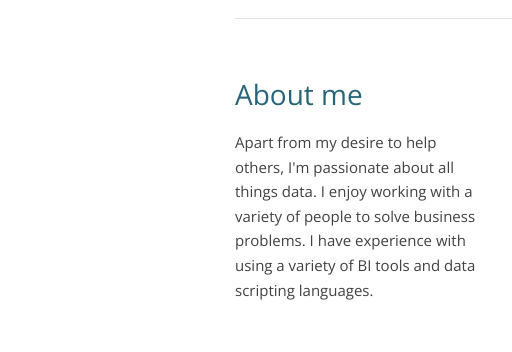
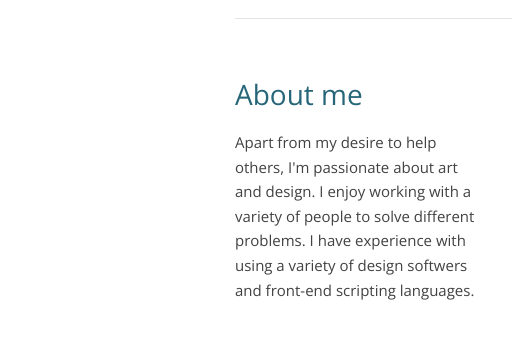
Before and after one commit to rosicnikola/profile, a plain HTML site: page index.html in a window 1280 px wide. Shown: the part 1020-1372 px from the top of the page, 0-512 px from the left. Drawn offline with nearby package versions, Linux system fonts and the light colour scheme; grey boxes are pictures that could not be loaded; a script that the page names is missing.

Commit message:
Update index.html

```diff
--- a/index.html
+++ b/index.html
@@ -94,8 +94,8 @@
 	 	  <div class="col-md-4">
 		  	<h3>About me</h3>
 		    	<p>
-			    	Apart from my desire to help others, I'm passionate about all things data.
-						I enjoy working with a variety of people to solve business problems. I have experience with using a variety of BI tools and data scripting languages.
+			    	Apart from my desire to help others, I'm passionate about art and design.
+I enjoy working with a variety of people to solve different problems. I have experience with using a variety of design softwers and front-end scripting languages.
 							</p>
 		  </div>
 
```
